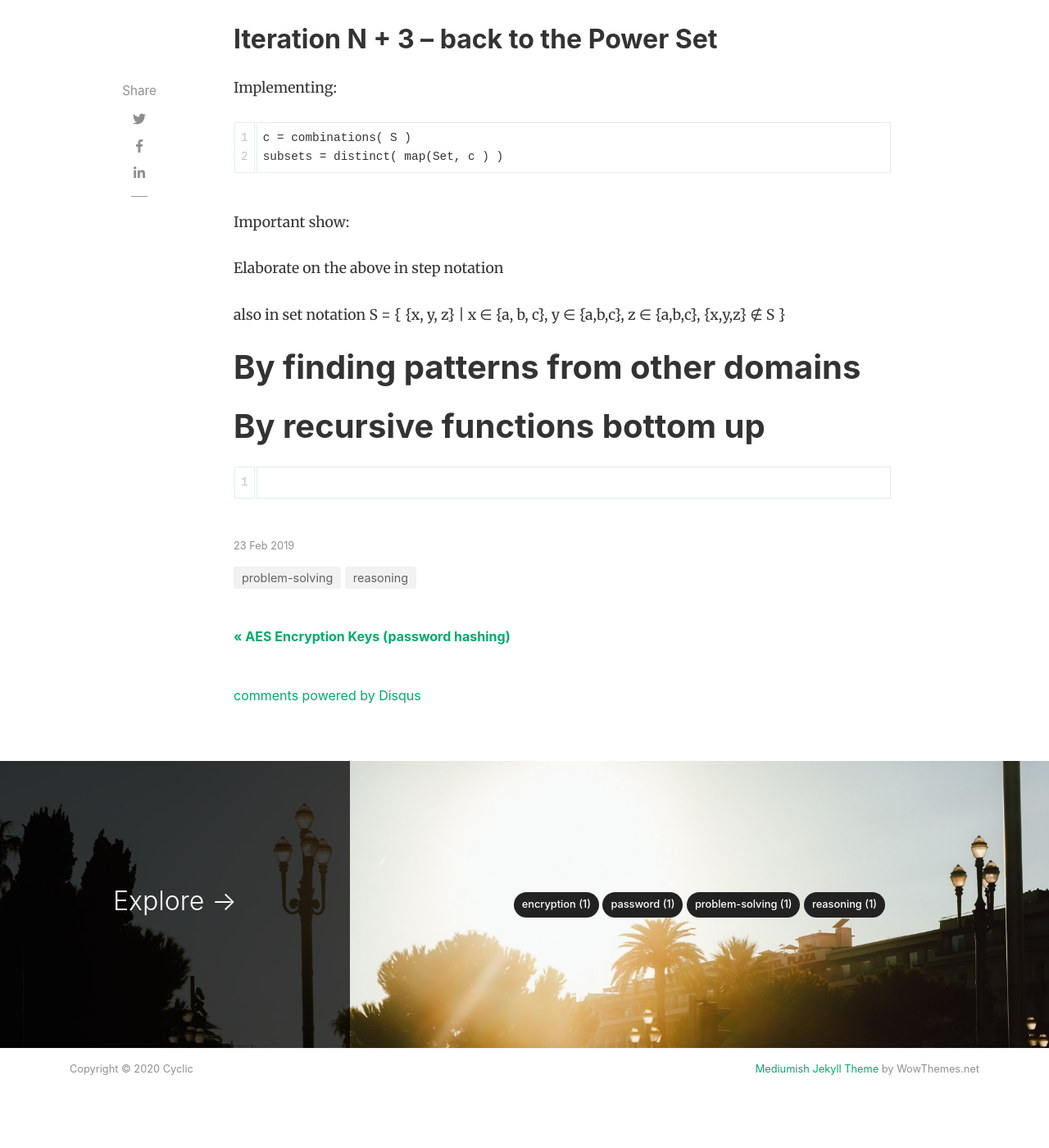
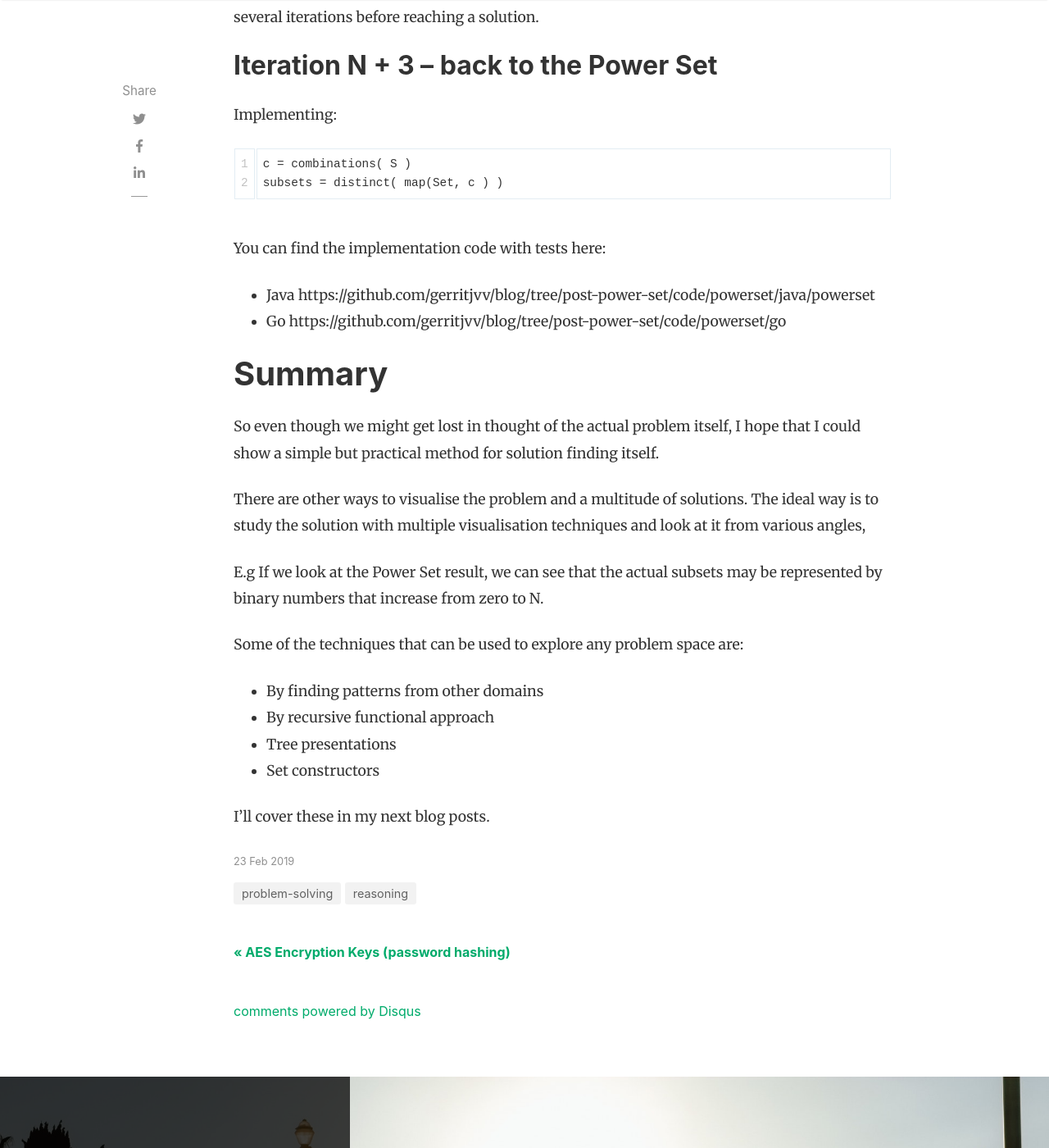
Before and after one commit to gerritjvv/blog, a Jekyll site: the page built from _posts/2019-02-23-methods-of-problem-solving-power-set.md, in a window 1280 px wide and 1400 px high, scrolled down 9567 px. Shown: the whole window at 82% size. Built offline with Jekyll 4.4.1, drawn with Linux system fonts in a browser that asks for light colours; nearby versions of some CDN libraries; comment, search, counter and statistics services are not loaded; some of the changed text lies outside the part shown.

Commit message:
update blog text

````diff
--- a/_posts/2019-02-23-methods-of-problem-solving-power-set.md
+++ b/_posts/2019-02-23-methods-of-problem-solving-power-set.md
@@ -351,20 +352,29 @@ c = combinations( S )
 subsets = distinct( map(Set, c ) )
 ```
 
+You can find the implementation code with tests here:
+
+  * Java https://github.com/gerritjvv/blog/tree/post-power-set/code/powerset/java/powerset
+  * Go https://github.com/gerritjvv/blog/tree/post-power-set/code/powerset/go
 
 
+# Summary
 
-Important show:
+So even though we might get lost in thought of the actual problem itself, I hope that I could show a simple
+but practical method for solution finding itself.
 
-Elaborate on the above in step notation
+There are other ways to visualise the problem and a multitude of solutions.
+The ideal way is to study the solution with multiple visualisation techniques and look at it from various angles,
 
-also in set notation
-S = { {x, y, z} | x ∈ {a, b, c}, y ∈ {a,b,c}, z ∈ {a,b,c}, {x,y,z} ∉ S }
+E.g If we look at the Power Set result, we can see that the actual subsets may be represented by binary numbers
+that increase from zero to N.
 
-# By finding patterns from other domains
+Some of the techniques that can be used to explore any problem space are:
 
-# By recursive functions bottom up
+ * By finding patterns from other domains
+ * By recursive functional approach
+ * Tree presentations
+ * Set constructors
 
-```clojure
 
-```
+I'll cover these in my next  blog posts.
````
Also changed, not shown: other parts of _posts/2019-02-23-methods-of-problem-solving-power-set.md (+4 -3 lines), 1 other file.
